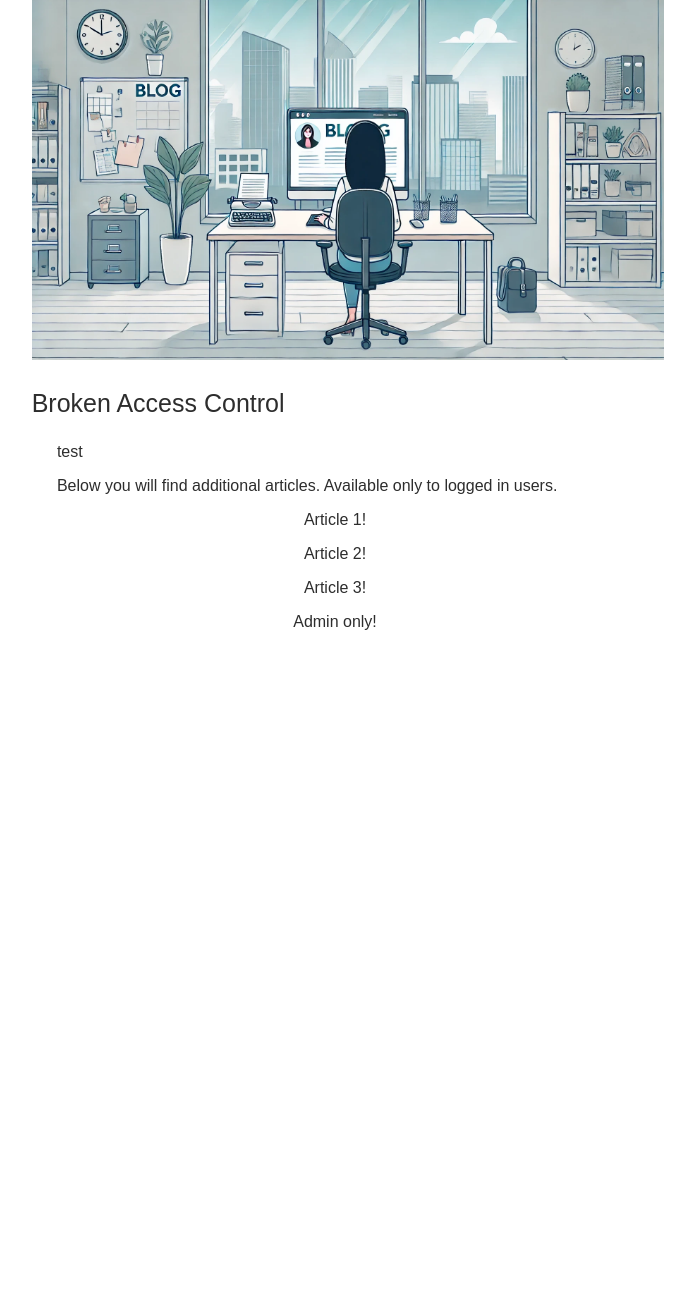
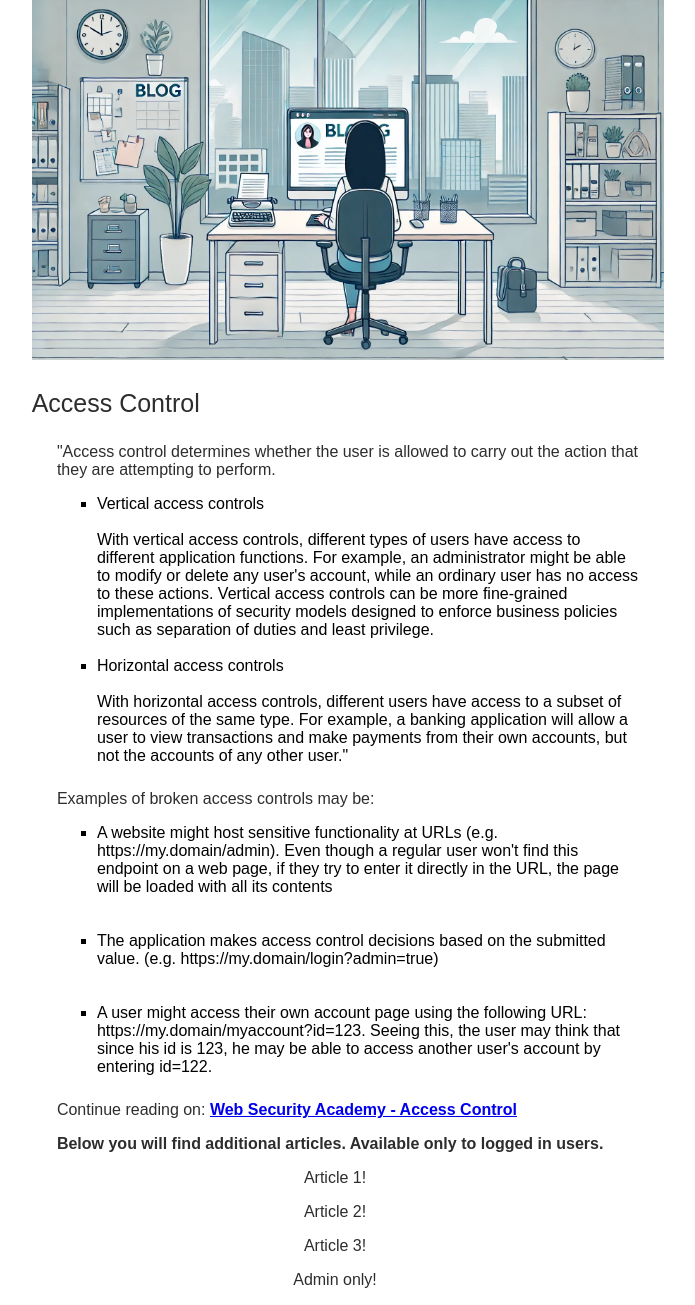
Before and after one commit to akralka/CTF_blog, a Flask app: page /broken_acc in a window 1280 px wide. Shown: the part 221-1526 px from the top of the page, without its empty margins (305-1000 px from the left). Before the commit the page ends 851 px from the top, so only its background shows below. Run offline with Flask 3, Linux system fonts and the light colour scheme; the visitor is signed in with stand-in values (Sample User, id 1).

Commit message:
articles + js file

```diff
--- a/static/js/script.js
+++ b/static/js/script.js
@@ -5,3 +5,43 @@
 function navigateTo(url) {
     window.location.href = url;
 }
+
+
+function searchResults(event) {
+    event.preventDefault(); // Zapobiega przeładowaniu strony!!!
+
+    const query = document.getElementById('search-input').value.trim();
+    const resultsContainer = document.getElementById('search-res-sqli');
+
+    if (query.length > 0) {
+        fetch(`/search_suggestions?query=${encodeURIComponent(query)}`)
+            .then(response => {
+                return response.json();
+            })
+            .then(data => {
+                resultsContainer.innerHTML = '';
+                if (data.message) {
+                    resultsContainer.innerHTML = `<p>${data.message}</p>`;
+                } else if (Array.isArray(data) && data.length > 0) {
+                    resultsContainer.innerHTML = '<h2><strong>Search results:</strong></h2>';
+                    data.forEach(suggestion => {
+                        const resultItem = document.createElement('div');
+                        resultItem.className = 'result-item';
+                        resultItem.innerHTML = `
+                            <strong>Title:</strong> ${suggestion.title}
+                            <strong>URL:</strong> <a href="${suggestion.url}">${suggestion.url}</a>
+                        `;
+                        resultsContainer.appendChild(resultItem);
+                    });
+                } else {
+                    resultsContainer.innerHTML = '<p>There is no such article!</p>';
+                }
+            })
+            .catch(error => {
+                console.error('Error fetching search suggestions:', error);
+                resultsContainer.innerHTML = '<p>There was an error fetching suggestions.</p>';
+            });
+    } else {
+        resultsContainer.style.display = 'none';
+    }
+}
--- a/templates/broken_acc.html
+++ b/templates/broken_acc.html
@@ -19,16 +19,41 @@
     <h1>Blog!</h1>
     <h2>What is Broken Access Control?</h2>
     <img class="main_image" src="{{ url_for('uploaded_file', filename='blog_girl.png') }}" alt="Reload to obtain a photo!">
-    <p class="subtitle">Broken Access Control</p>
-    <p class="ex1">test</p>
-    </div>
+    <p class="subtitle">Access Control</p>
+    <p class="ex1">"Access control determines whether the user is allowed to carry out the action that they are attempting to perform.
+        <ul class="b">
+            <li>Vertical access controls</li>
+            <br>
+            With vertical access controls, different types of users have access to different application functions. For example, an administrator might be able to modify or delete any user's account,
+            while an ordinary user has no access to these actions.
+            Vertical access controls can be more fine-grained implementations of security models designed to enforce business policies such as separation of duties and least privilege.<br><br>
+            <li>Horizontal access controls</li>
+            <br>
+            With horizontal access controls, different users have access to a subset of resources of the same type.
+            For example, a banking application will allow a user to view transactions and make payments from their own accounts, but not the accounts of any other user."
+    </p></ul>
+    <p class="ex1">
+        Examples of broken access controls may be:
+        <ul class="b">
+            <li>A website might host sensitive functionality at URLs (e.g. https://my.domain/admin). Even though a regular user won't find this endpoint on a web page,
+                if they try to enter it directly in the URL, the page will be loaded with all its contents </li><br><br>
+            <li>The application makes access control decisions based on the submitted value. (e.g. https://my.domain/login?admin=true) </li><br><br>
+            <li>A user might access their own account page using the following URL: https://my.domain/myaccount?id=123.
+                Seeing this, the user may think that since his id is 123, he may be able to access another user's account by entering id=122.   </li>
+        </ul>
+    </p>
 
-    <p class="ex1">Below you will find additional articles. Available only to logged in users.</p>
-    <p class="caption" onclick="window.location.href='/broken_acc?search=1'">Article 1!</p>
-    <p class="caption" onclick="window.location.href='/broken_acc?search=2'">Article 2!</p>
-    <p class="caption" onclick="window.location.href='/broken_acc?search=3'">Article 3!</p>
+
+    <p class="ex1">Continue reading on:
+        <strong><a href="https://portswigger.net/web-security/access-control">Web Security Academy - Access Control</a></strong>
+    </p>
+
+    <p class="ex1"><strong>Below you will find additional articles. Available only to logged in users.</strong></p>
+    <p class="caption" onclick="navigateTo('/broken_acc?search=1')">Article 1!</p>
+    <p class="caption" onclick="navigateTo('/broken_acc?search=2')">Article 2!</p>
+    <p class="caption" onclick="navigateTo('/broken_acc?search=3')">Article 3!</p>
     {% if session.get('is_admin') %}
-        <p class="caption" onclick="window.location.href='/broken_acc?search=4'">Admin only!</p>
+        <p class="caption" onclick="navigateTo('/broken_acc?search=4')">Admin only!</p>
     {% endif %}
 
     <script src="{{ url_for('static', filename='js/script.js') }}"></script>
```
Also changed, not shown: templates/search.html (+25 -2 lines), templates/sqli.html (+21 -1 lines).
